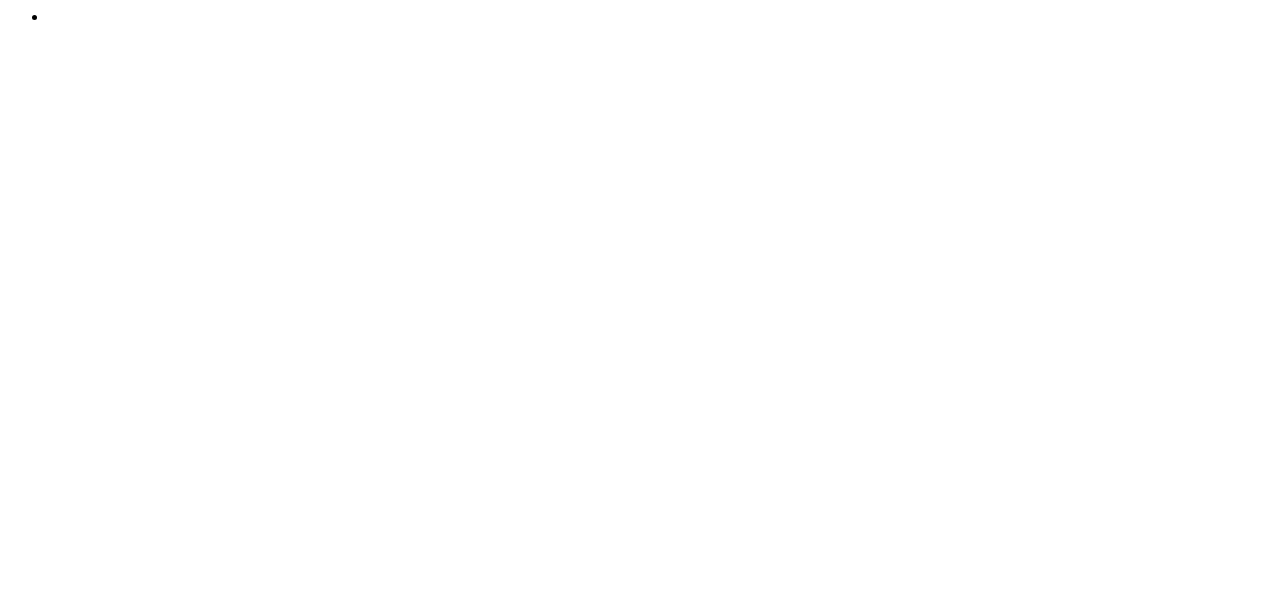
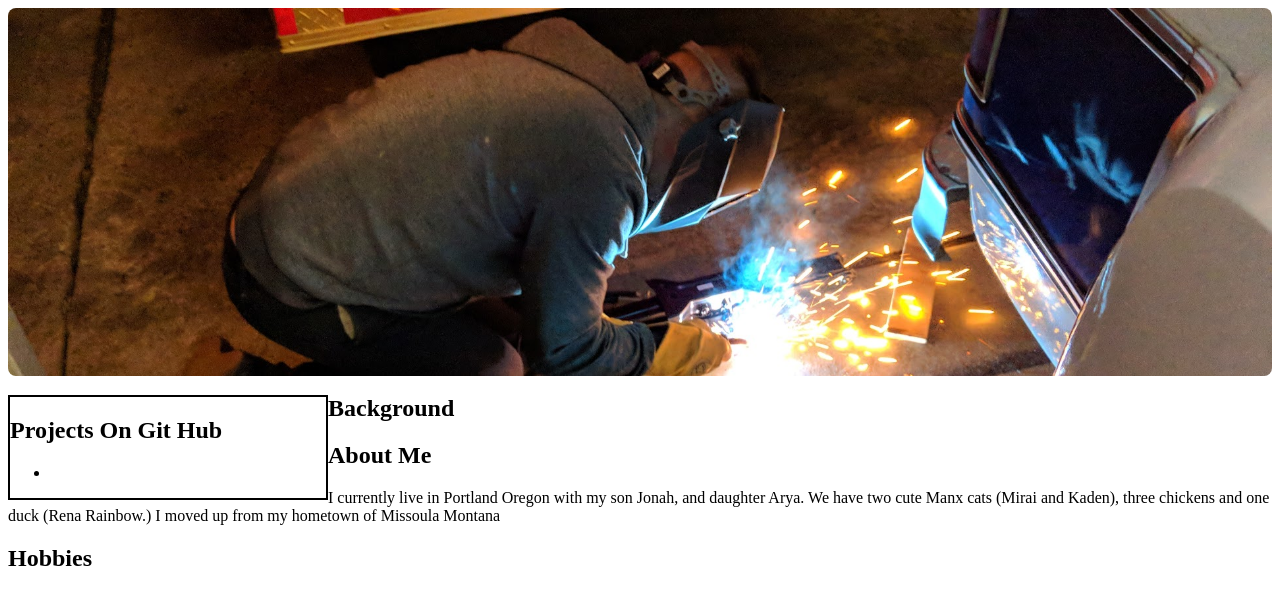
Before and after one commit to ShanGGraff/portfolio_landing_page, a plain HTML site: page index.html in a window 1280 px wide. Drawn offline with Linux system fonts and the light colour scheme.

Commit message:
Add Background, About Me, and Hobbies headers

```diff
--- a/index.html
+++ b/index.html
@@ -9,27 +9,31 @@
 <em></em>
 <strong></strong>
 
-
 <body>
   <div class="container">
     <div class="row">
-      <h1></h1>
+      <img src="img/IMG_20180227_190731.jpg" alt="Me Welding">
     </div>
   </div>
-
   <div class="container">
     <div class="row">
-      <div class="col-3">
+      <div class="sidemenu">
+        <h2>Projects On Git Hub</h2>
         <ul>
           <li></li>
         </ul>
       </div>
-      <div class="col-9">
+      <h2>Background</h2>
+      <p>
 
-      </div>
+      </p>
+      <h2>About Me</h2>
+      <p>I currently live in Portland Oregon with my son Jonah, and daughter Arya. We have two cute Manx cats (Mirai and
+        Kaden), three chickens and one duck (Rena Rainbow.) I moved up from my hometown of Missoula Montana
+      </p>
+      <h2>Hobbies</h2>
     </div>
   </div>
-
 </body>
 
 </html>
```
Also changed, not shown: img/IMG_20180227_190731.jpg (added), img/IMG_20190726_173553093.jpg (added), img/IMG_20200105_133348532.jpg (added).
